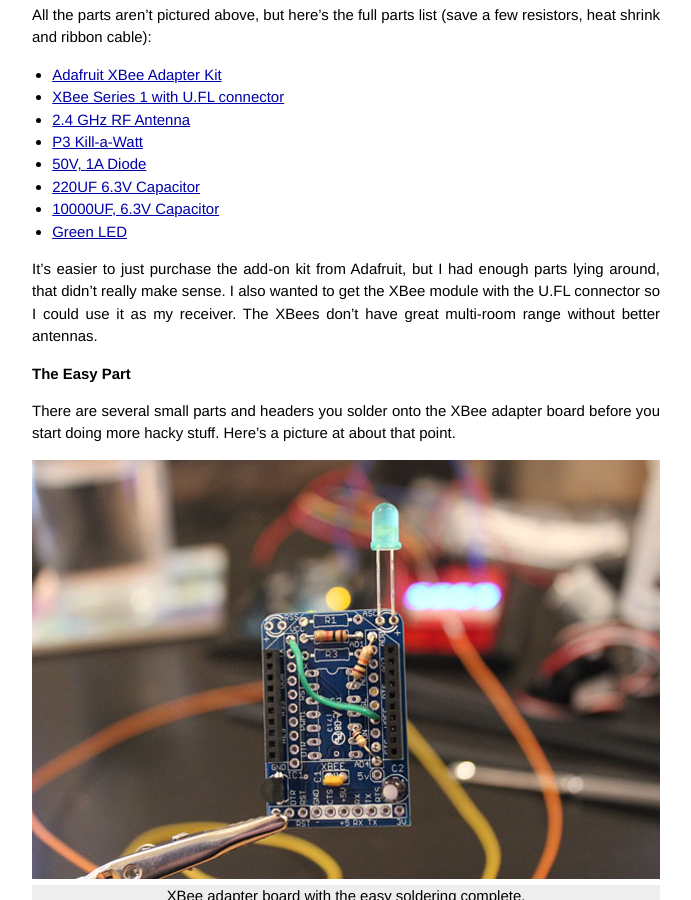
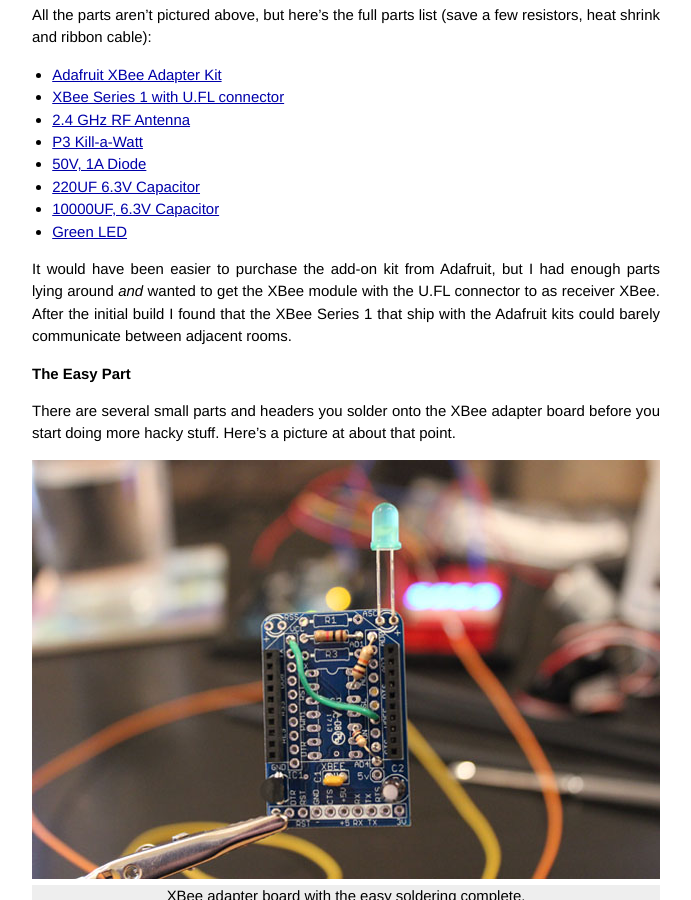
Before and after one commit to lanyonm/lanyonm.github.io, a Jekyll site: the page built from _posts/2013-10-06-xbee-kill-a-watt-transmitter.md, in a window 1280 px wide and 900 px high, scrolled down 804 px. Shown: the whole window, without its empty margins (294-985 px from the left). Built offline with Jekyll 4.4.1, drawn with Linux system fonts in a browser that asks for light colours; comment, search, counter and statistics services are not loaded.

Commit message:
alter some text

```diff
--- a/_posts/2013-10-06-xbee-kill-a-watt-transmitter.md
+++ b/_posts/2013-10-06-xbee-kill-a-watt-transmitter.md
@@ -30,7 +30,7 @@ All the parts aren't pictured above, but here's the full parts list (save a few
 * [10000UF, 6.3V Capacitor](http://www.digikey.com/product-detail/en/ECA-0JM103/P5120-ND)
 * [Green LED](http://www.digikey.com/product-detail/en/MV64530/1080-1128-ND)
 
-It's easier to just purchase the add-on kit from Adafruit, but I had enough parts lying around, that didn't really make sense.  I also wanted to get the XBee module with the U.FL connector so I could use it as my receiver.  The XBees don't have great multi-room range without better antennas.
+It would have been easier to purchase the add-on kit from Adafruit, but I had enough parts lying around _and_ wanted to get the XBee module with the U.FL connector to as receiver XBee.  After the initial build I found that the XBee Series 1 that ship with the Adafruit kits could barely communicate between adjacent rooms.
 
 # The Easy Part
 
```
